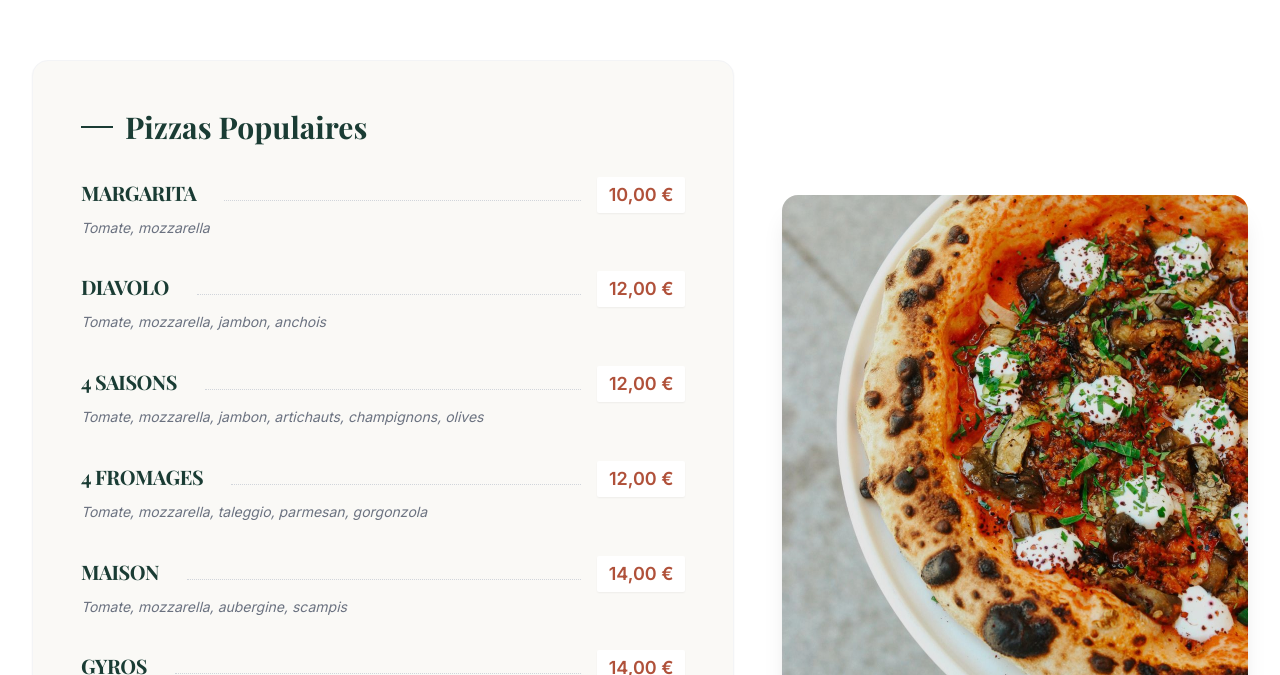
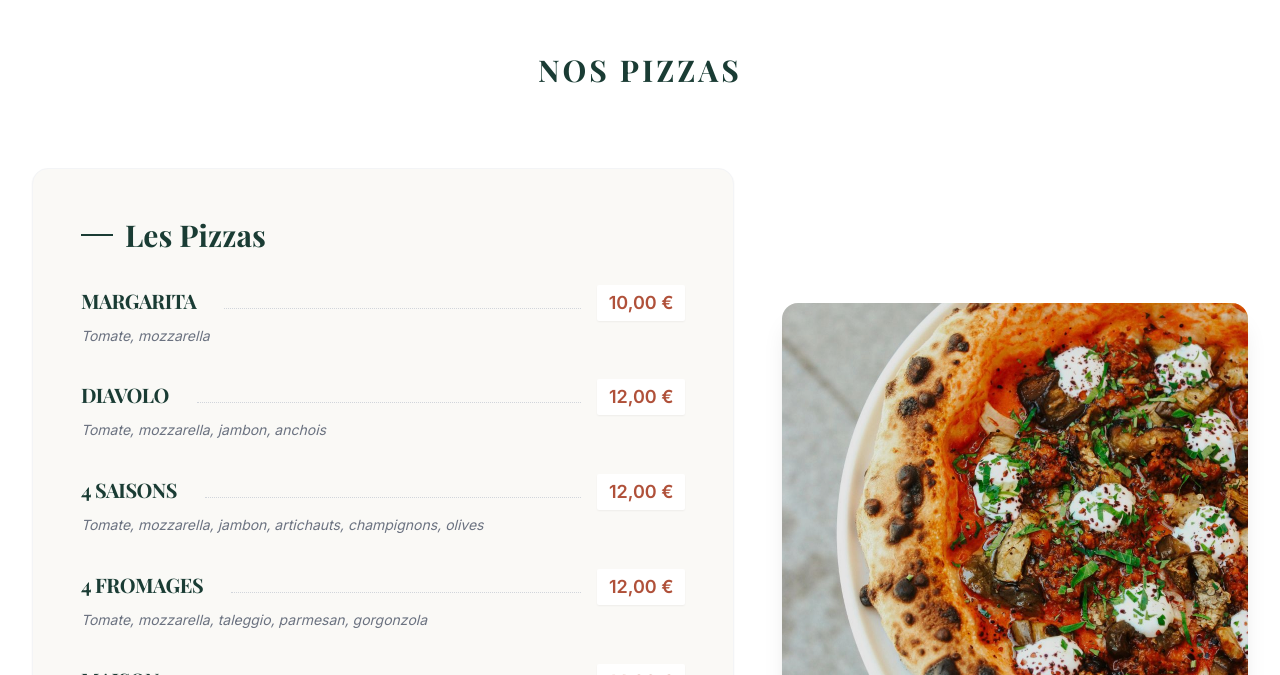
Before and after one commit to avexis-debug/pizza-mouna, a React (Vite) app: page / in a window 1280 px wide. Shown: the part 1505-2180 px from the top of the page. Built offline with nearby package versions, Linux system fonts and the light colour scheme.

Commit message:
Rename pizza section and add Nos Pizzas heading
- Rename category title from Pizzas Populaires to Les Pizzas
- Add Nos Pizzas section heading consistent with other sections

Co-Authored-By: Claude Opus 4.6 <noreply@anthropic.com>

```diff
--- a/App.tsx
+++ b/App.tsx
@@ -34,7 +34,7 @@ const App: React.FC = () => {
 
   const popularPizzas = {
     ...PIZZA_MENU,
-    title: 'Pizzas Populaires',
+    title: 'Les Pizzas',
     items: PIZZA_MENU.items.filter(item => item.popular)
   };
 
@@ -46,12 +46,16 @@ const App: React.FC = () => {
 
       <section id="menu" className="py-20 bg-white">
         {/* Pizzas */}
-        <div id="section-pizzas" className="scroll-mt-24"></div>
+        <div className="py-10">
+            <div className="max-w-7xl mx-auto px-4 sm:px-6 lg:px-8 text-center mb-8">
+                <h3 id="section-pizzas" className="text-2xl md:text-3xl font-bold uppercase tracking-widest text-[#1A3C34] scroll-mt-24">Nos Pizzas</h3>
+            </div>
         <MenuSection
           category={popularPizzas}
           reversed={false}
           onSeeMore={() => handleNavigateToMenu('pizzas')}
         />
+        </div>
 
         {/* Pastas */}
         <div className="py-10 bg-[#FAF9F6]/50">
```
